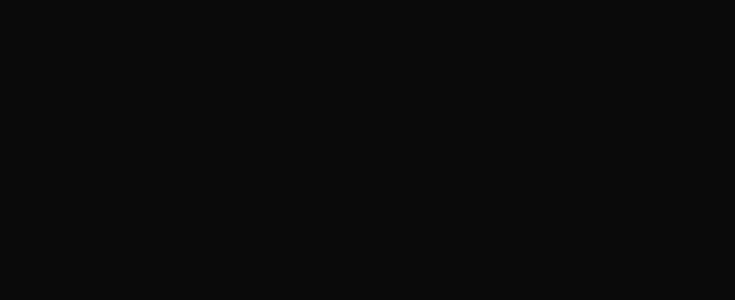
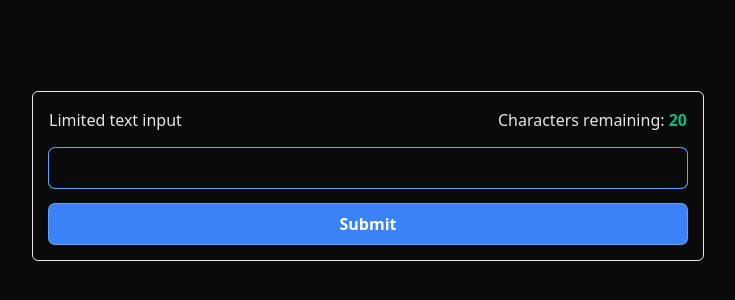
Before and after one commit to filipezzo/50react, a React (Vite) app: page / in a window 1280 px wide. Shown: the part 224-524 px from the top of the page, without its empty margins (272-1007 px from the left). Built offline with nearby package versions, Linux system fonts and the light colour scheme.

Commit message:
controlled input with derived state

```diff
--- a/src/App.jsx
+++ b/src/App.jsx
@@ -1,6 +1,57 @@
+import { useState } from "react";
+
 function App() {
+	const [text, setText] = useState("");
+	const [message, setMessage] = useState(null);
+	const chRemaining = 20 - text.length;
+
+	const handleChange = (e) => {
+		setMessage(null);
+		setText(e.target.value.trim());
+	};
+
+	const handleSubmit = () => {
+		setMessage(null);
+		if (!text) {
+			setMessage("Please submit something 😐");
+			return;
+		}
+		if (text.length >= 20) {
+			setMessage("Please shorten your text");
+			return;
+		}
+
+		setMessage("Text submitted! :D");
+		setText("");
+	};
 	return (
-		<div className="min-h-screen w-full bg-neutral-950 text-neutral-200 antialiased"></div>
+		<div className="flex min-h-screen w-full items-center justify-center bg-neutral-950 text-neutral-200 antialiased">
+			<main className="flex w-full max-w-2xl flex-col gap-4 rounded-md border p-4">
+				<header className="flex items-center justify-between">
+					<span>Limited text input</span>
+					<span>
+						Characters remaining:{" "}
+						<strong
+							className={chRemaining > 0 ? "text-emerald-500" : "text-rose-500"}
+						>
+							{chRemaining}
+						</strong>
+					</span>
+				</header>
+				<input
+					className="rounded-md bg-transparent px-4 py-2 text-white outline-none ring-1 ring-blue-400"
+					value={text}
+					onChange={handleChange}
+				/>
+				<button
+					onClick={handleSubmit}
+					className="rounded-md bg-blue-500 px-4 py-2 font-bold text-white outline-none ring-1 ring-blue-400"
+				>
+					Submit
+				</button>
+				{message && <p>{message}</p>}
+			</main>
+		</div>
 	);
 }
 
```
